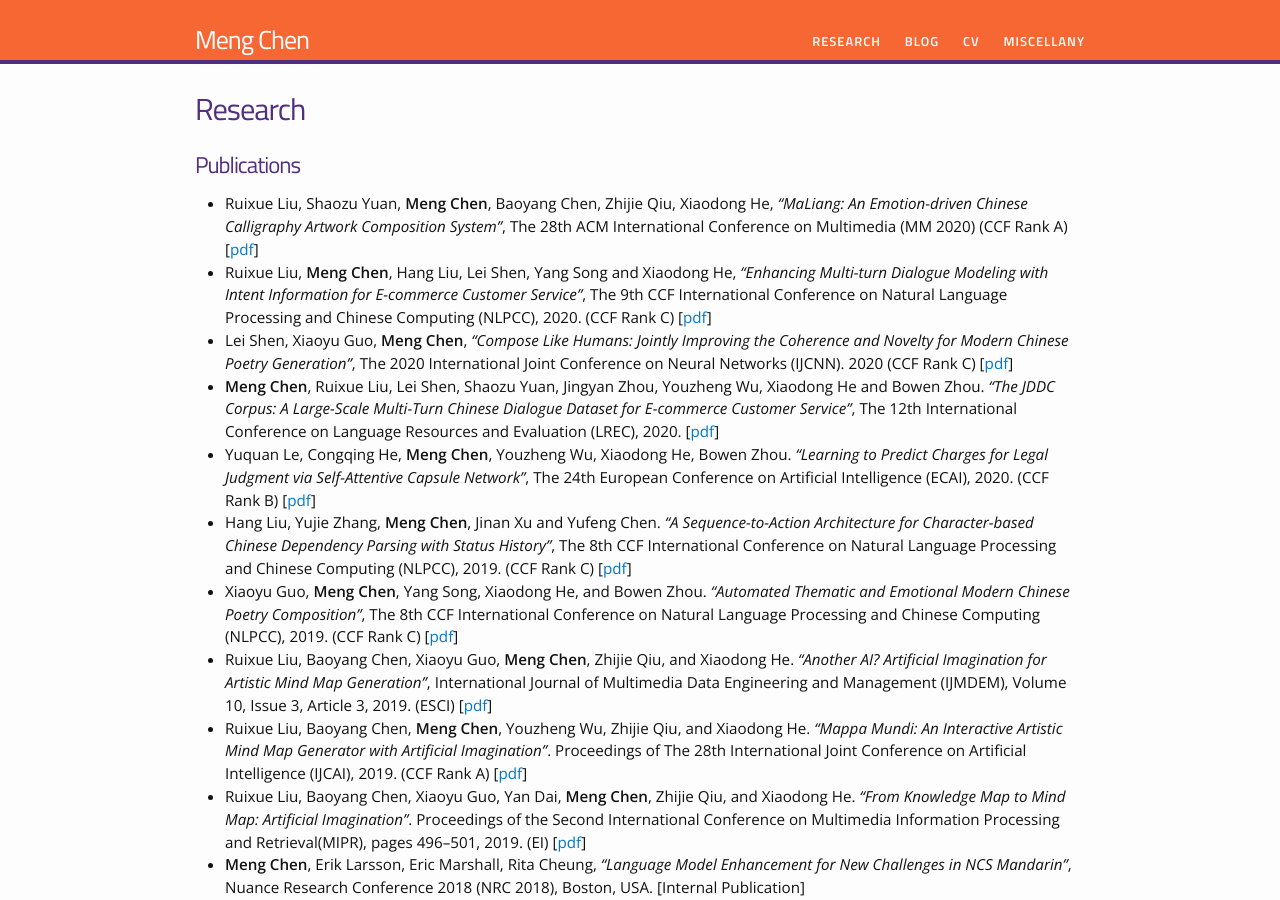
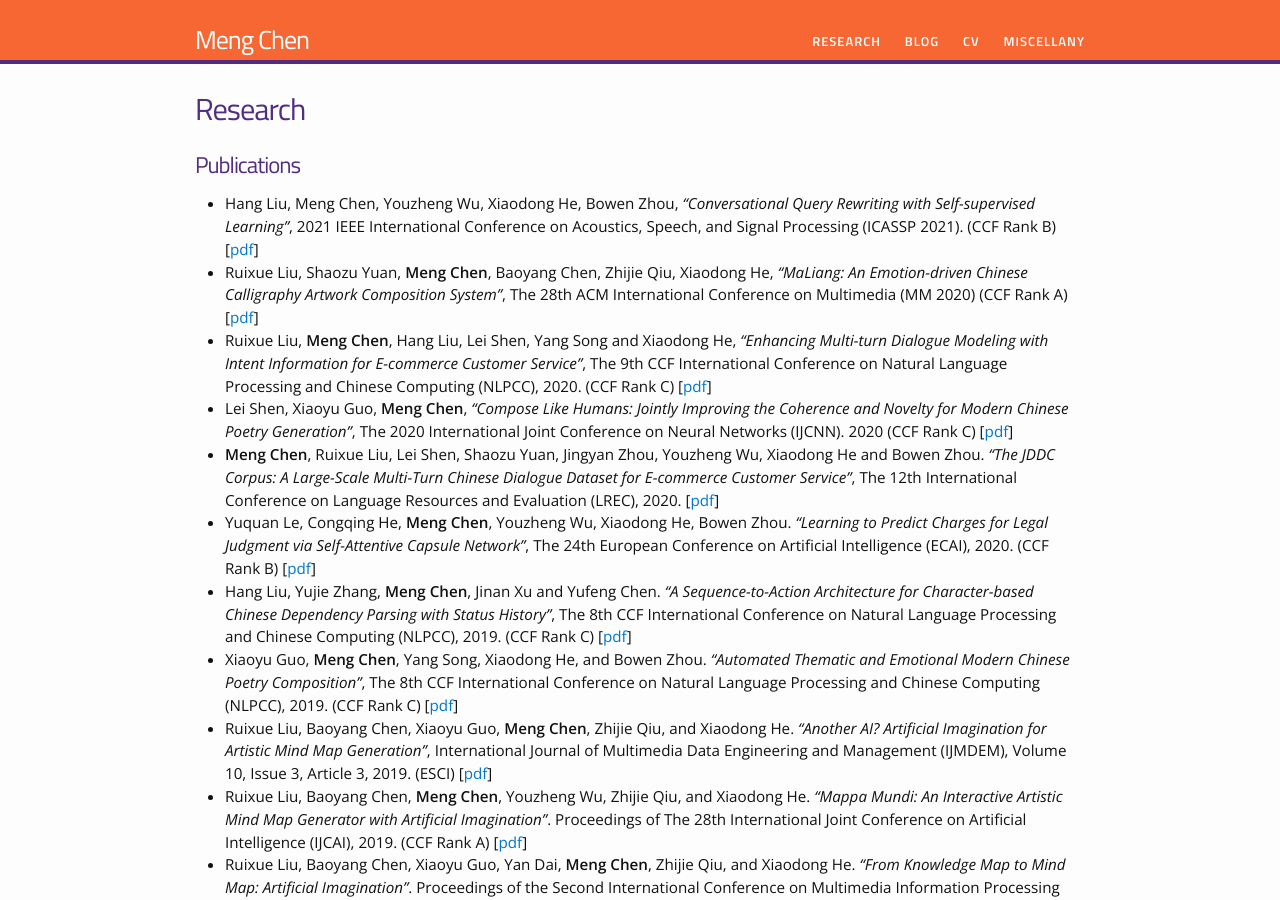
Before and after one commit to chenmengdx/chenmengdx.github.io, a Jekyll site: the page built from research.md, in a window 1280 px wide and 900 px high. Built offline with Jekyll 4.4.1, drawn with Linux system fonts in a browser that asks for light colours.

Commit message:
add icassp paper

```diff
--- a/research.md
+++ b/research.md
@@ -5,7 +5,7 @@ permalink: /research/
 ---
 
 # Publications
-
+* Hang Liu, Meng Chen, Youzheng Wu, Xiaodong He, Bowen Zhou, _"Conversational Query Rewriting with Self-supervised Learning"_, 2021 IEEE International Conference on Acoustics, Speech, and Signal Processing (ICASSP 2021). (CCF Rank B) [[pdf](../papers/ICASSP2021_camera_ready.pdf)]
 * Ruixue Liu, Shaozu Yuan, **Meng Chen**, Baoyang Chen, Zhijie Qiu, Xiaodong He, _"MaLiang: An Emotion-driven Chinese Calligraphy Artwork Composition System"_, The 28th ACM International Conference on Multimedia (MM 2020) (CCF Rank A) [[pdf](../papers/MM20_calligraphy.pdf)]
 * Ruixue Liu, **Meng Chen**, Hang Liu, Lei Shen, Yang Song and Xiaodong He, _"Enhancing Multi-turn Dialogue Modeling with Intent Information for E-commerce Customer Service"_, The 9th CCF International Conference on Natural Language Processing and Chinese Computing (NLPCC), 2020. (CCF Rank C) [[pdf](../papers/NLPCC2020.pdf)]
 * Lei Shen, Xiaoyu Guo, **Meng Chen**, _"Compose Like Humans: Jointly Improving the Coherence and Novelty for Modern Chinese Poetry Generation"_, The 2020 International Joint Conference on Neural Networks (IJCNN). 2020 (CCF Rank C) [[pdf](../papers/IJCNN2020.pdf)]
```
Also changed, not shown: 1 other file.
